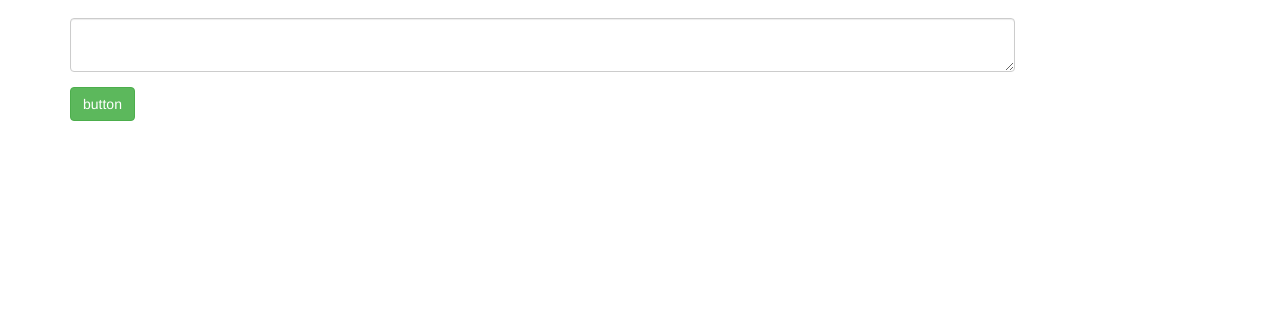
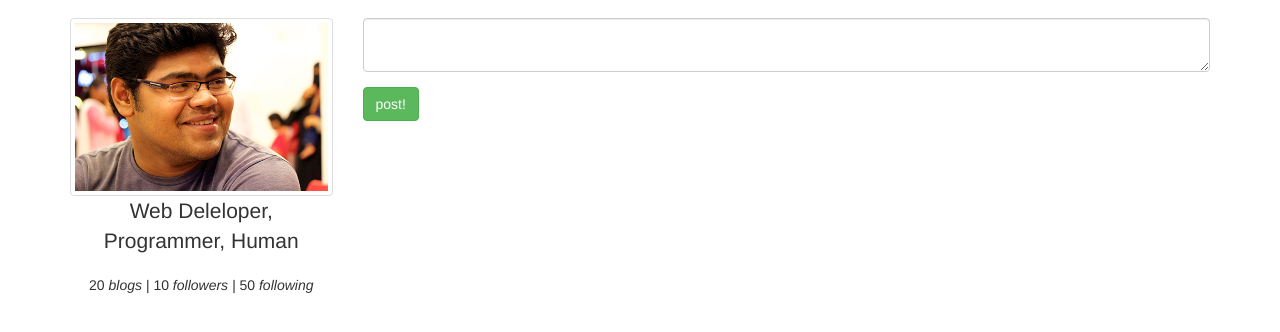
Before and after one commit to anikdas/wsdc-workshop-frontend, a plain HTML site: page index.html in a window 1280 px wide. Shown: the part 54-386 px from the top of the page. Drawn offline with Linux system fonts and the light colour scheme.

Commit message:
part 4 - profile sidebar

```diff
--- a/index.html
+++ b/index.html
@@ -44,14 +44,29 @@
 
 	<div class="container">
 		<div class="row">
-			<div class="col-md-10">
-			 <div class="form-group">
-			  <textarea class="form-control" rows="2" id="comment"></textarea>
+			<!-- bio -->
+			<div class="col-md-3">
+				<img src="/img/profile.jpg" alt="profile image" class="img-thumbnail">
+				<div>
+					<p class="lead text-center">
+						Web Deleloper, Programmer, Human
+						<br>
+					</p>
+					<!-- small-stats -->
+					<p class="text-center">
+						20<em> blogs | </em>10<em> followers | </em>50<em> following </em>
+					</p>
+				</div>
 			</div>
-			</div>
-			<div class="clearfix"></div>
-			<div class="col-md-12">
-				<button type="button" class="btn btn-success">button</button>
+
+
+			<!-- post box -->
+			<div class="col-md-9">
+				<div class="form-group">
+					<textarea class="form-control" rows="2" id="comment"></textarea>
+				</div>
+				<div class="clearfix"></div>
+				<button type="button" class="btn btn-success">post!</button>
 			</div>
 		</div>
 	</div>
```
Also changed, not shown: img/profile.jpg (added), 2 other files.
